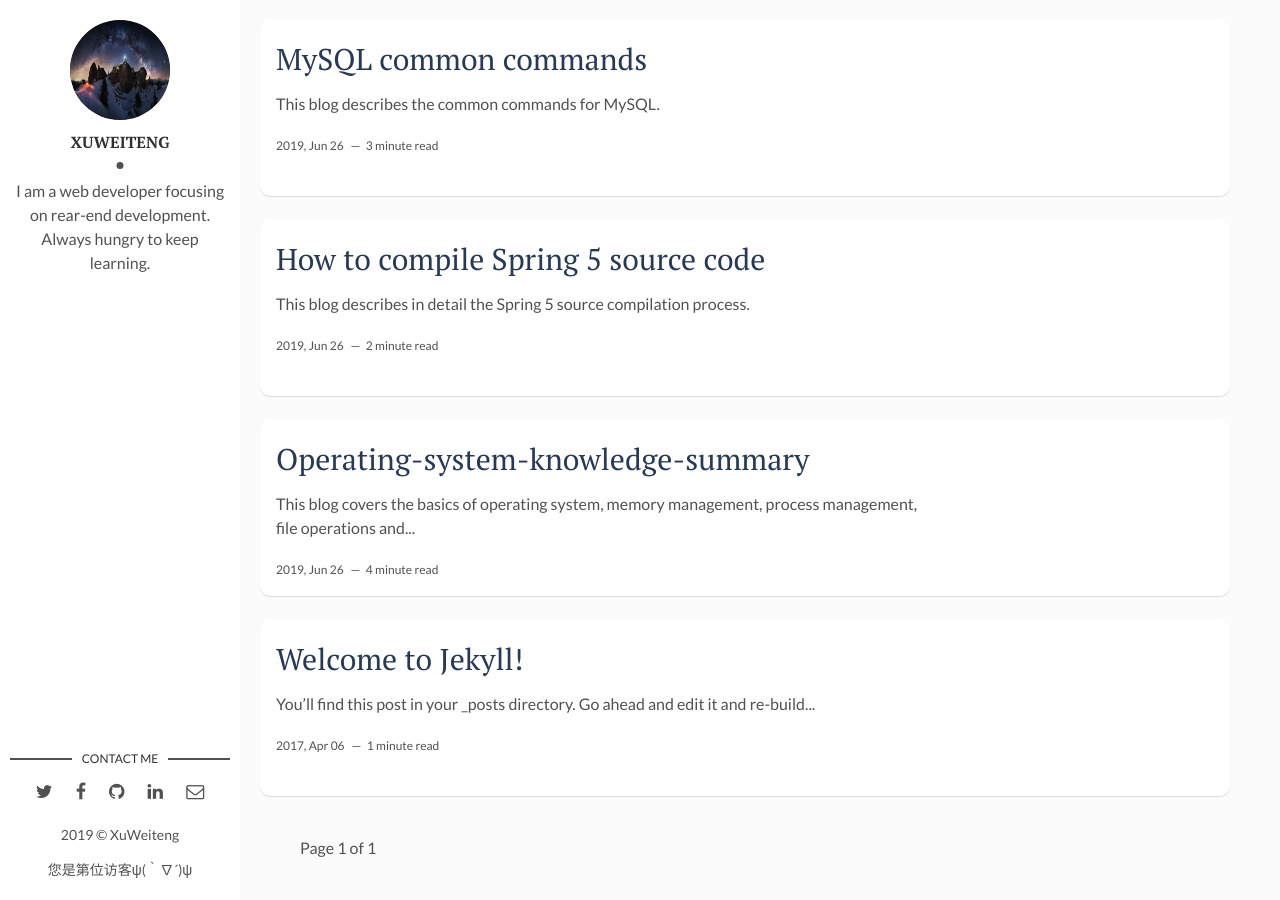
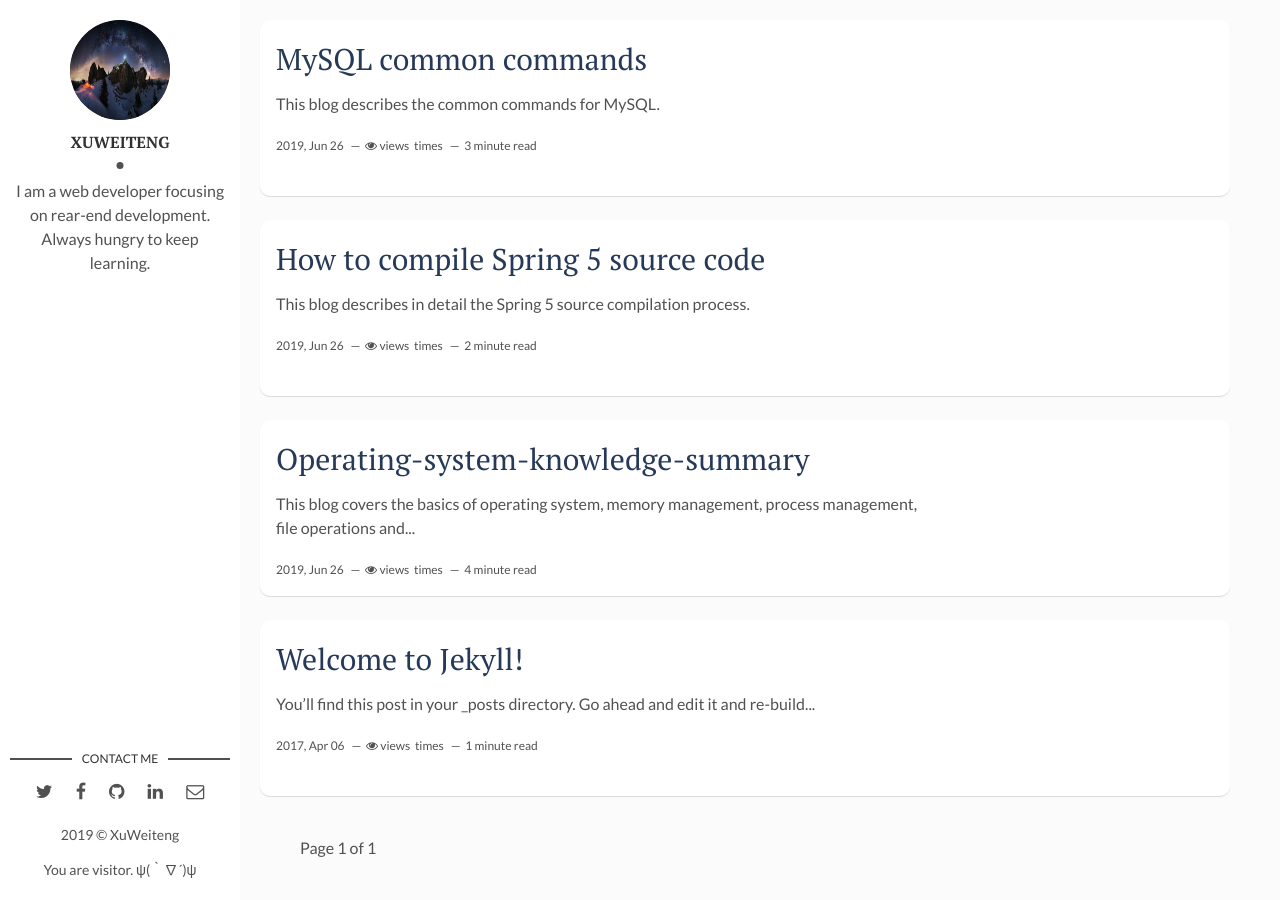
Before and after one commit to MrXWTe/MrXWTe.github.io, a Jekyll site: the page built from index.html, in a window 1280 px wide. Built offline with Jekyll 4.4.1, drawn with Linux system fonts in a browser that asks for light colours; the list of posts is cut into pages by our own code; comment, search, counter and statistics services are not loaded.

Commit message:
修改 '统计访问量' bug

```diff
--- a/_layouts/main.html
+++ b/_layouts/main.html
@@ -45,9 +45,8 @@
     </section> <!-- End Section Contact -->
     <div class="copyright">
       <p>{{site.time | date: '%Y'}} &copy; {{site.author}}</p>
-      <script async src="//dn-lbstatics.qbox.me/busuanzi/2.3/busuanzi.pure.mini.js"></script>
       <span id="busuanzi_container_site_uv">
-       您是第<span id="busuanzi_value_site_uv"></span>位访客ψ(｀∇´)ψ
+       	You are <span id="busuanzi_value_site_uv"></span> visitor. ψ(｀∇´)ψ
       </span>
     </div>
   </footer> <!-- End Footer -->
--- a/index.html
+++ b/index.html
@@ -10,7 +10,13 @@
   <div class="post-content">
     <h2 class="post-title"><a href="{{post.url | prepend: site.baseurl}}">{{post.title}}</a></h2>
     <p>{{ post.excerpt | strip_html | truncatewords: 15 }}</p>
-    <span class="post-date">{{post.date | date: '%Y, %b %d'}}&nbsp;&nbsp;&nbsp;—&nbsp;</span>
+    <script async src="//busuanzi.ibruce.info/busuanzi/2.3/busuanzi.pure.mini.js"></script>
+    <span class="post-date">{{post.date | date: '%Y, %b %d'}}&nbsp;&nbsp;&nbsp;—&nbsp;
+	<span id="busuanzi_container_page_uv">
+                	<i class="fa fa-eye" aria-hidden="true"></i>
+		<span id="busuanzi_value_page_uv"></span> views &nbsp;times &nbsp;&nbsp;—&nbsp;
+	</span>
+    </span>
     <span class="post-words">{% capture words %}{{ post.content | number_of_words }}{% endcapture %}{% unless words contains "-" %}{{ words | plus: 250 | divided_by: 250 | append: " minute read" }}{% endunless %}</span>
   </div>
 </article>
```
